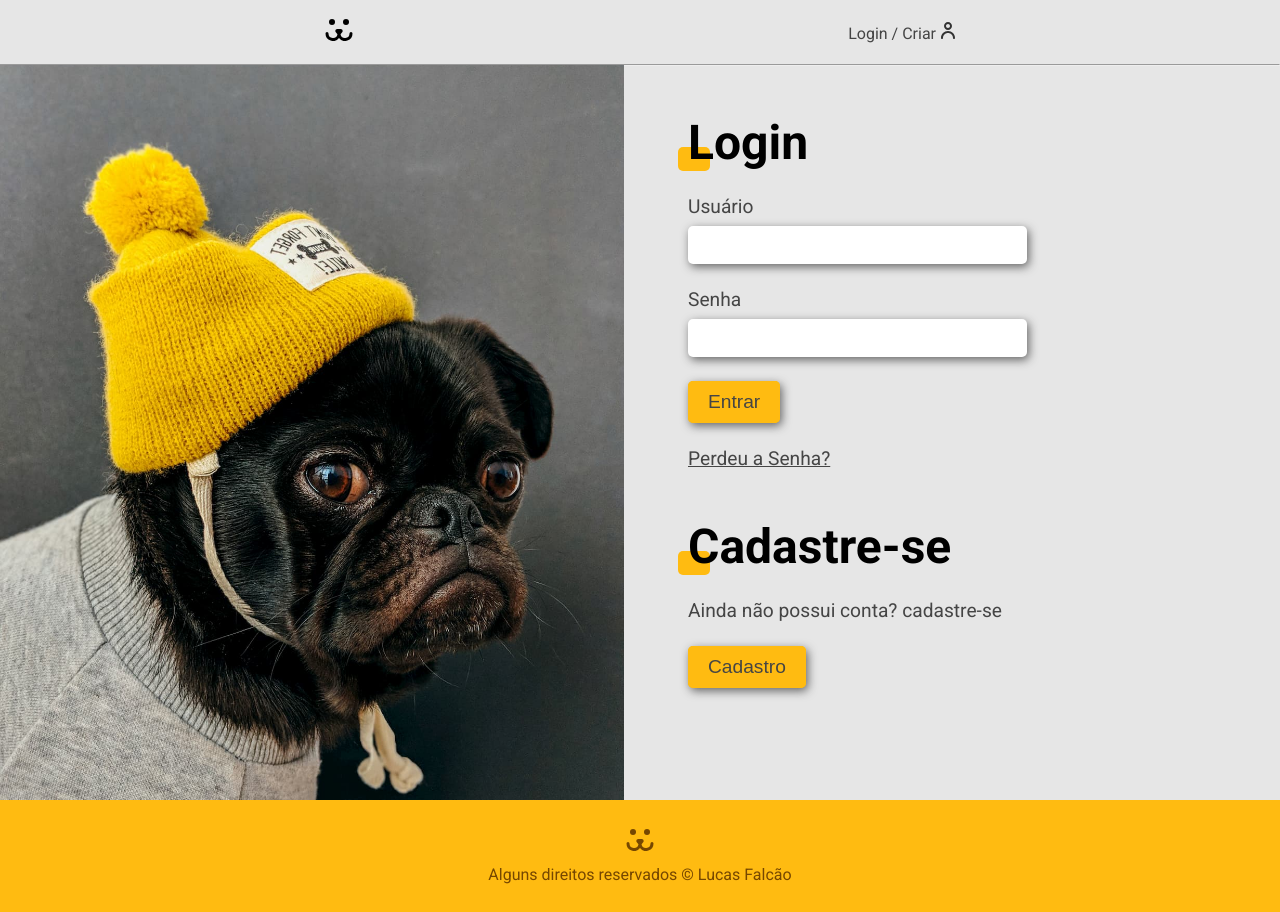
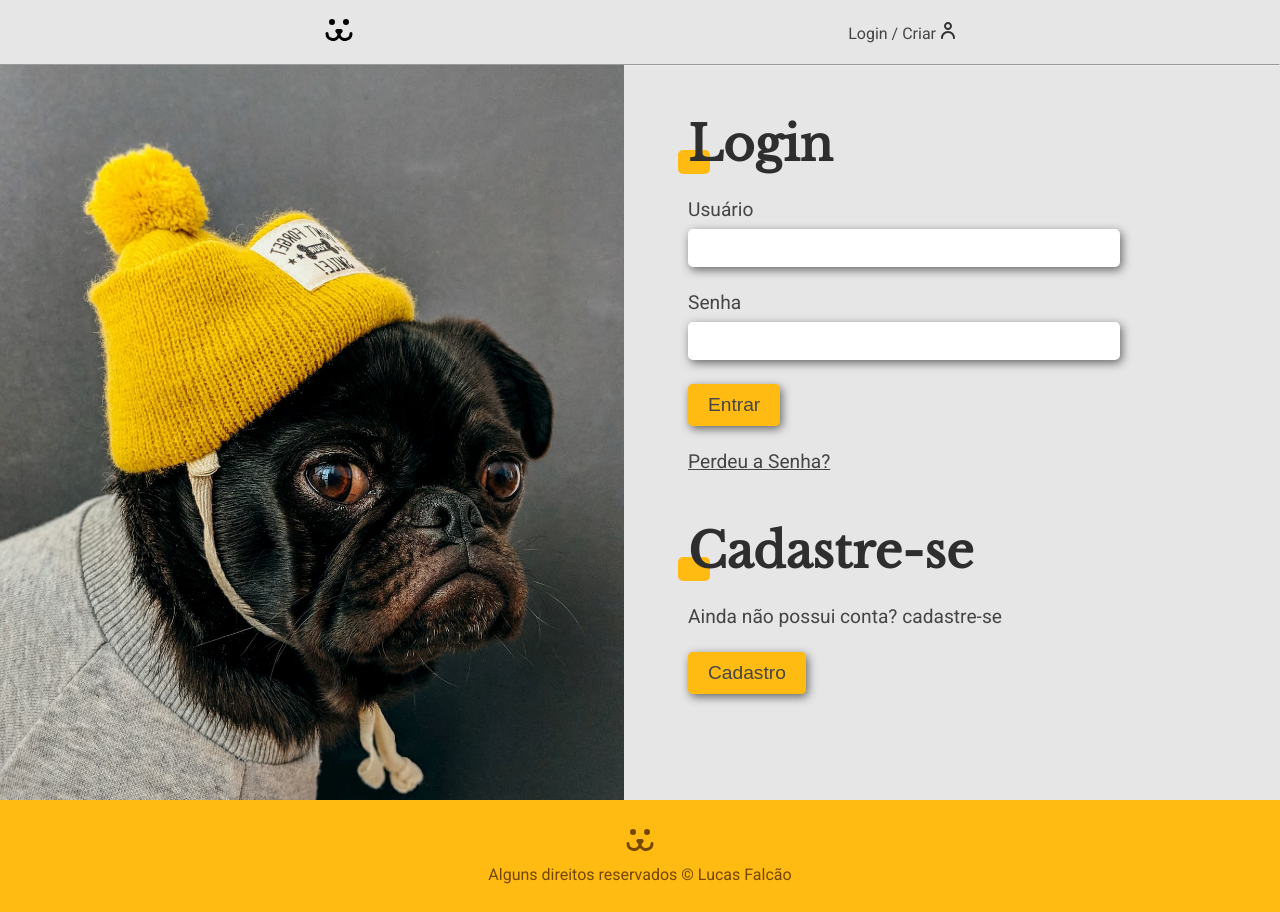
Before and after one commit to lfalcaolopes/Dog-Instagram, a React (Vite) app: page /login in a window 1280 px wide. Built offline with nearby package versions, Linux system fonts and the light colour scheme.

Commit message:
Create login and sign up connection with api

```diff
--- a/index.html
+++ b/index.html
@@ -7,6 +7,7 @@
     <link rel="preconnect" href="https://fonts.googleapis.com" />
     <link rel="preconnect" href="https://fonts.gstatic.com" crossorigin />
     <link href="https://fonts.googleapis.com/css2?family=Roboto:wght@100;400;700;900&display=swap" rel="stylesheet" />
+    <link href="https://fonts.googleapis.com/css2?family=Libre+Baskerville&display=swap" rel="stylesheet" />
     <title>Dogs | Fotos</title>
   </head>
   <body>
--- a/src/App.tsx
+++ b/src/App.tsx
@@ -2,6 +2,7 @@ import { BrowserRouter, Route, Routes } from "react-router-dom";
 import styled from "styled-components";
 import Footer from "./Components/Footer";
 import Header from "./Components/Header";
+import Account from "./Routes/Account";
 import Home from "./Routes/Home";
 import Login from "./Routes/Login";
 import SingUp from "./Routes/SingUp";
@@ -15,6 +16,7 @@ function App() {
           <Route path="/" element={<Home />} />
           <Route path="login" element={<Login />} />
           <Route path="login/criar" element={<SingUp />} />
+          <Route path="conta" element={<Account />} />
         </Routes>
         <Footer />
       </Wrapper>
--- /dev/null
+++ b/src/Components/AccountHeader.tsx
@@ -0,0 +1,5 @@
+function AccountHeader() {
+  return <div></div>;
+}
+
+export default AccountHeader;
--- a/src/Components/MyStyledComponents.tsx
+++ b/src/Components/MyStyledComponents.tsx
@@ -21,6 +21,8 @@ const StyledForm = styled.form`
 
 const StyledTitle = styled.h2`
   position: relative;
+  font-family: "Libre Baskerville", serif;
+  color: #2e2e2e;
   font-size: 3rem;
   z-index: 2;
 
@@ -88,12 +90,3 @@ const StyledButton = styled.button`
 `;
 
 export { StyledForm, StyledTitle, StyledButton };
-
-// .hvr-outline-out {
-//   display: inline-block;
-//   vertical-align: middle;
-//   -webkit-transform: perspective(1px) translateZ(0);
-//   transform: perspective(1px) translateZ(0);
-//   box-shadow: 0 0 1px rgba(0, 0, 0, 0);
-//   position: relative;
-// }
--- /dev/null
+++ b/src/Routes/Account.tsx
@@ -0,0 +1,5 @@
+function Account() {
+  return <div></div>;
+}
+
+export default Account;
--- a/src/Routes/Home.tsx
+++ b/src/Routes/Home.tsx
@@ -30,18 +30,9 @@ function Home() {
     <Wrapper>
       <Grid>
         {fotos?.map((foto, index) => (
-          <>
-            {index === 1 && (
-              <div key={foto.id} className="big-foto">
-                <img src={foto.src} alt={foto.title} />
-              </div>
-            )}
-            {index !== 1 && (
-              <div key={foto.id}>
-                <img src={foto.src} alt={foto.title} />
-              </div>
-            )}
-          </>
+          <div key={foto.id} className={index === 1 ? "big-foto" : ""}>
+            <img src={foto.src} alt={foto.title} />
+          </div>
         ))}
       </Grid>
     </Wrapper>
--- a/src/Routes/Login.tsx
+++ b/src/Routes/Login.tsx
@@ -1,9 +1,33 @@
+import { FormEvent, useRef } from "react";
 import { Link } from "react-router-dom";
 import styled from "styled-components";
 import dogHat from "../Assets/login.jpg";
 import { StyledForm, StyledTitle, StyledButton } from "../Components/MyStyledComponents";
 
 function Login() {
+  const user = useRef<HTMLInputElement>(null);
+  const pass = useRef<HTMLInputElement>(null);
+
+  // async function name(params:type) {
+
+  // }
+
+  async function handleSubmit(event: FormEvent<HTMLFormElement>) {
+    event.preventDefault();
+    const username = user.current?.value;
+    const password = pass.current?.value;
+
+    const response = await fetch(`https://dogsapi.origamid.dev/json/jwt-auth/v1/token`, {
+      method: "POST",
+      headers: { "Content-Type": "application/json" },
+      body: JSON.stringify({ username, password }),
+    });
+
+    const json = await response.json();
+
+    console.log(json);
+  }
+
   return (
     <Wrapper>
       <div className="image-side">
@@ -12,16 +36,16 @@ function Login() {
       <div className="form-side">
         <div className="login">
           <StyledTitle>Login</StyledTitle>
-          <StyledForm>
+          <StyledForm onSubmit={handleSubmit}>
             <label>
               <p>Usuário</p>
               <div className="input-hover">
-                <input type="text" size={30} />
+                <input type="text" ref={user} size={40} />
               </div>
             </label>
             <label>
               <p>Senha</p>
-              <input type="text" size={30} />
+              <input type="password" ref={pass} size={40} />
             </label>
             <StyledButton>Entrar</StyledButton>
           </StyledForm>
@@ -72,7 +96,7 @@ const Wrapper = styled.div`
     }
 
     .cadastro {
-      margin-bottom: 2rem;
+      margin-bottom: 3rem;
 
       p {
         margin-bottom: 1.5rem;
--- a/src/Routes/SingUp.tsx
+++ b/src/Routes/SingUp.tsx
@@ -1,8 +1,30 @@
+import { FormEvent, useRef } from "react";
 import styled from "styled-components";
 import dogHat from "../Assets/login.jpg";
 import { StyledForm, StyledTitle, StyledButton } from "../Components/MyStyledComponents";
 
 function SingUp() {
+  const userRef = useRef<HTMLInputElement>(null);
+  const emailRef = useRef<HTMLInputElement>(null);
+  const passRef = useRef<HTMLInputElement>(null);
+
+  async function handleSubmit(event: FormEvent<HTMLFormElement>) {
+    event.preventDefault();
+    const username = userRef.current?.value;
+    const email = emailRef.current?.value;
+    const password = passRef.current?.value;
+
+    const response = await fetch(`https://dogsapi.origamid.dev/json/api/user`, {
+      method: "POST",
+      headers: { "Content-Type": "application/json" },
+      body: JSON.stringify({ username, password, email }),
+    });
+
+    const json = await response.json();
+
+    console.log(json);
+  }
+
   return (
     <Wrapper>
       <div className="image-side">
@@ -10,18 +32,18 @@ function SingUp() {
       </div>
       <div className="form-side">
         <StyledTitle>Cadastre-se</StyledTitle>
-        <StyledForm>
+        <StyledForm onSubmit={handleSubmit}>
           <label>
             <p>Usuário</p>
-            <input type="text" size={30} />
+            <input type="text" ref={userRef} size={40} />
           </label>
           <label>
             <p>Email</p>
-            <input type="text" size={30} />
+            <input type="text" ref={emailRef} size={40} />
           </label>
           <label>
             <p>Senha</p>
-            <input type="text" size={30} />
+            <input type="text" ref={passRef} size={40} />
           </label>
           <StyledButton>Cadastrar</StyledButton>
         </StyledForm>
```
